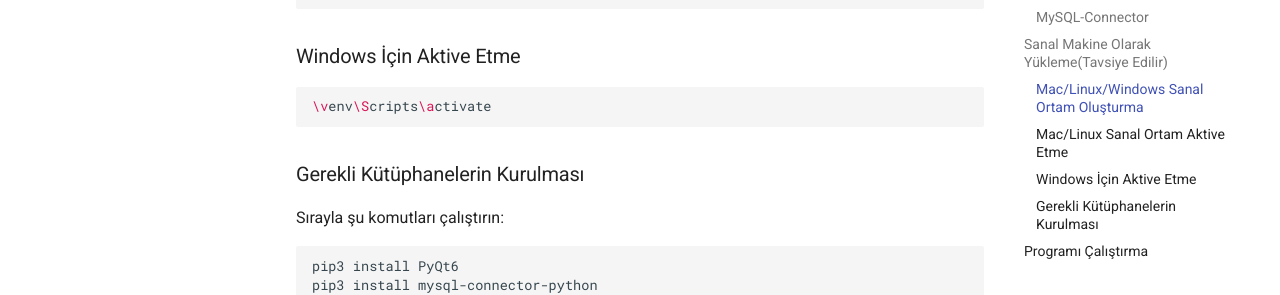
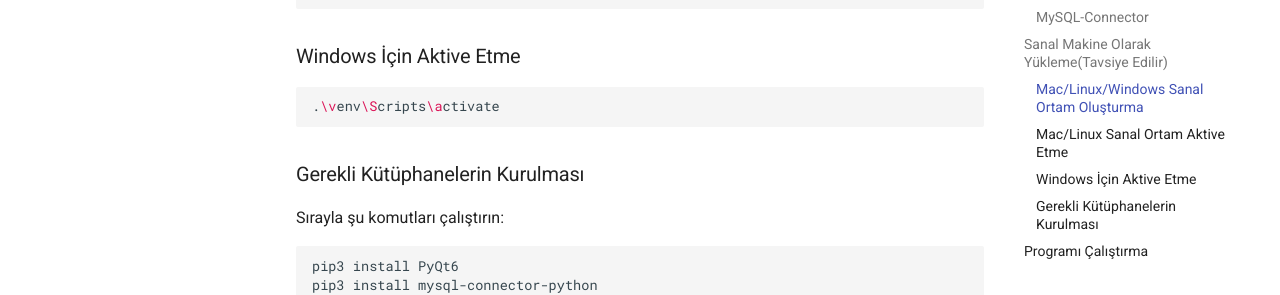
Before and after one commit to 2RUN15/CSV-TO-SQL, an MkDocs documentation site: the page built from docs/index.md, in a window 1280 px wide and 900 px high, scrolled down 1244 px. Shown: the part 163-458 px from the top of the window. Built offline with MkDocs 1.6.1 and Material for MkDocs 9.7.7, drawn with Linux system fonts in a browser that asks for light colours.

Commit message:
Git Pages Updated

````diff
--- a/docs/index.md
+++ b/docs/index.md
@@ -57,7 +57,7 @@ source venv/bin/activate
 ### Windows İçin Aktive Etme
 
 ```bash
-\venv\Scripts\activate
+.\venv\Scripts\activate
 ```
 
 ### Gerekli Kütüphanelerin Kurulması
````
Also changed, not shown: site/index.html, site/search/search_index.json.
